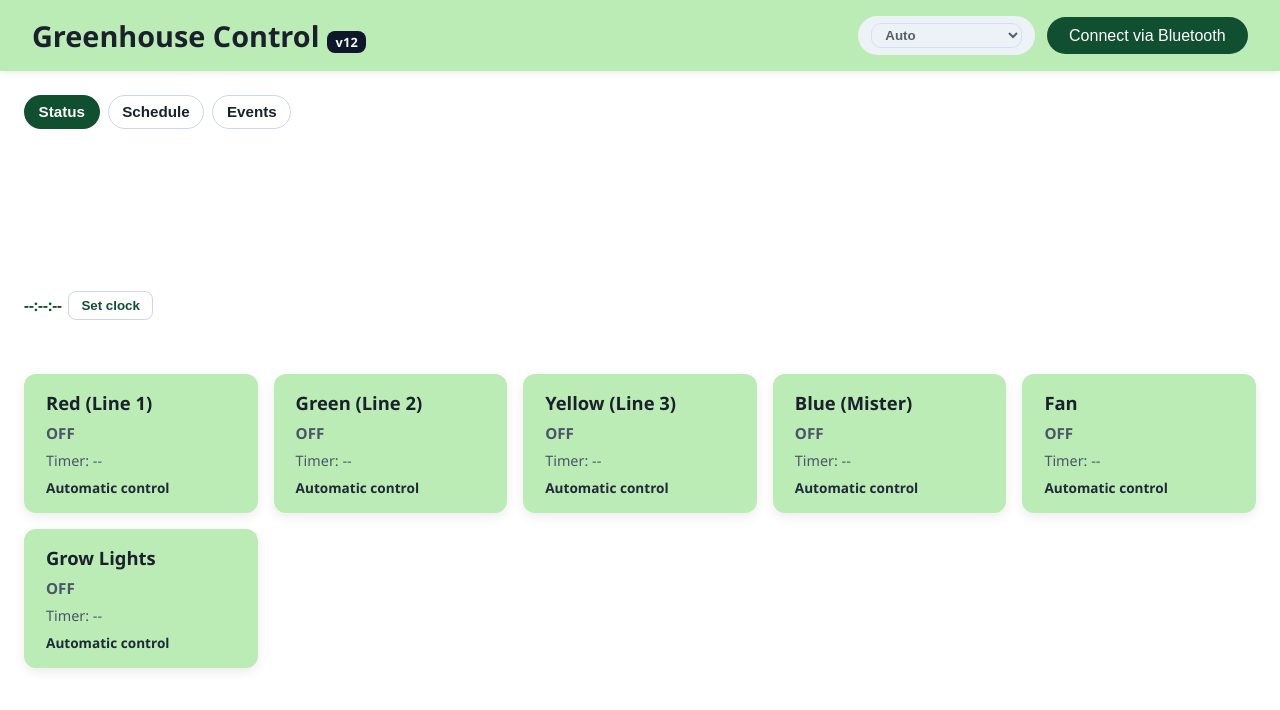
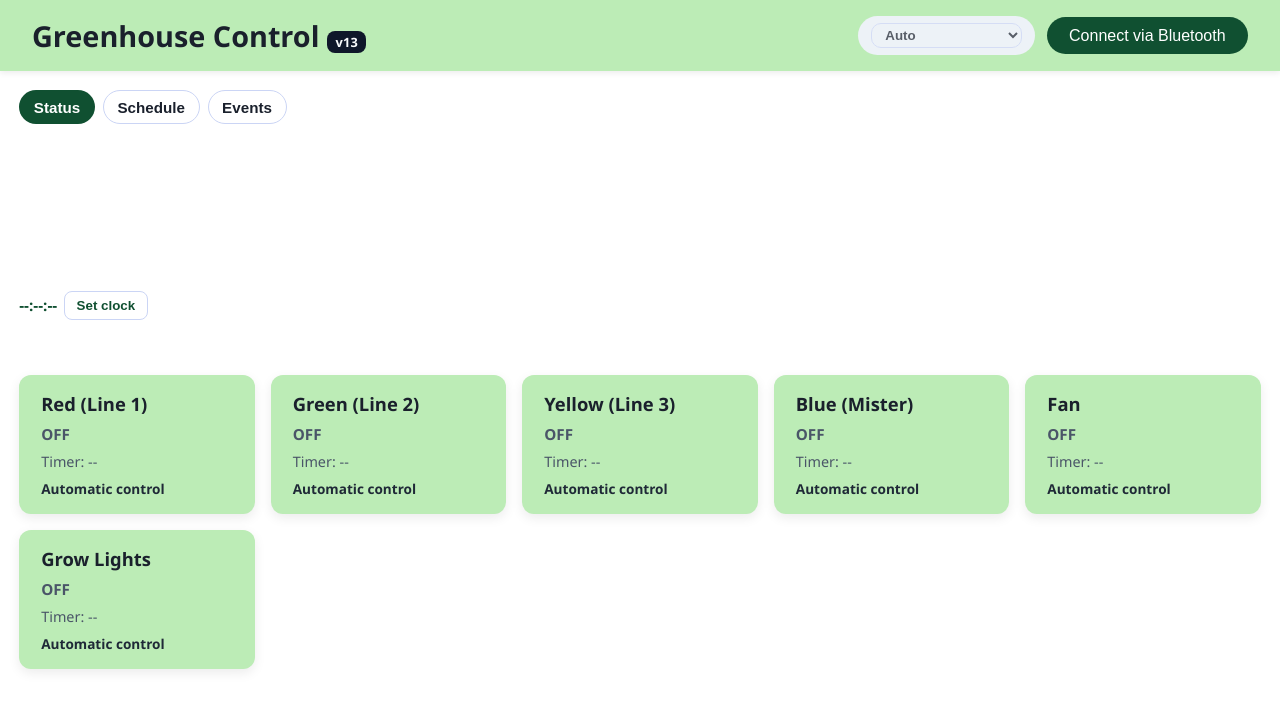
Before and after one commit to hiposner/greenhouse, a plain HTML site: page index.html in a window 1280 px wide. Drawn offline with Linux system fonts and the light colour scheme.

Commit message:
Reduce nav/clock spacing and bump to v13

```diff
--- a/index.html
+++ b/index.html
@@ -88,9 +88,10 @@
     }
     main {
       flex: 1;
-      padding: clamp(1rem, 4vw, 1.5rem);
+      padding: clamp(1rem, 4vw, 1.2rem);
       display: grid;
-      gap: 0rem;
+      gap: 0;
+      row-gap: 0;
     }
     main > * {
       margin: 0;
@@ -101,9 +102,6 @@
       padding: 0;
       flex-wrap: wrap;
       margin: 0;
-    }
-    .nav + .clock-bar {
-      margin-top: 0;
     }
     .clock-bar {
       display: flex;
@@ -351,7 +349,7 @@
 </head>
 <body>
   <header>
-    <h1>Greenhouse Control<span class="version-tag">v12</span></h1>
+    <h1>Greenhouse Control<span class="version-tag">v13</span></h1>
     <div style="display: flex; align-items: center; gap: 0.75rem;">
       <div class="mode-group">
         <select class="mode-select" id="mode-select" disabled>
--- a/sw.js
+++ b/sw.js
@@ -1,4 +1,4 @@
-const CACHE_NAME = 'greenhouse-control-v12';
+const CACHE_NAME = 'greenhouse-control-v13';
 const ASSETS = [
   './',
   './index.html',
```
